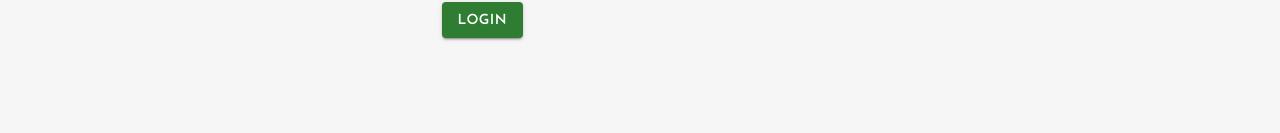
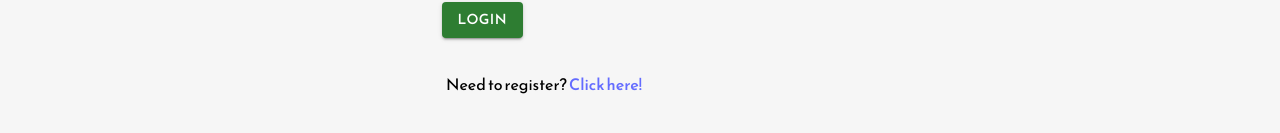
Before and after one commit to dalpiad/Books2Borrow, a React (Vite) app: page /Login in a window 1280 px wide. Shown: the part 349-482 px from the top of the page. Built offline with nearby package versions, Linux system fonts and the light colour scheme.

Commit message:
adding redirect links to forms

```diff
--- a/src/components/Login.jsx
+++ b/src/components/Login.jsx
@@ -63,9 +63,13 @@ function LoginForm() {
                         <label>Password:</label><br/>
                         <TextField id="outlined-basic" variant="outlined" type="password" value={password} onChange={e => setPassword(e.target.value)} />
                     </div><br/>
-                    <Button type="submit" variant="contained" color="success"> Login </Button>
+                    <Button type="submit" variant="contained" color="success" minHeight="30vh"> Login </Button>
                 </form>
                 </Box>
+                <br/>
+                <div style={{textAlign: "center"}}>
+                    <p>Need to register? <a href="/register">Click here!</a></p>
+                </div>
         </>
     );
 }
--- a/src/components/Register.jsx
+++ b/src/components/Register.jsx
@@ -98,6 +98,10 @@ const Register = () => {
                         <Button type="submit" variant="contained" color="success"> Register Now! </Button>
                     </form>
                 </Box>
+                <br/>
+                <div style={{textAlign: "center"}}>
+                    <p>Already registered? <a href="/login">Click here</a> to login</p>
+                </div>
             </div>
         </>
     )
```
